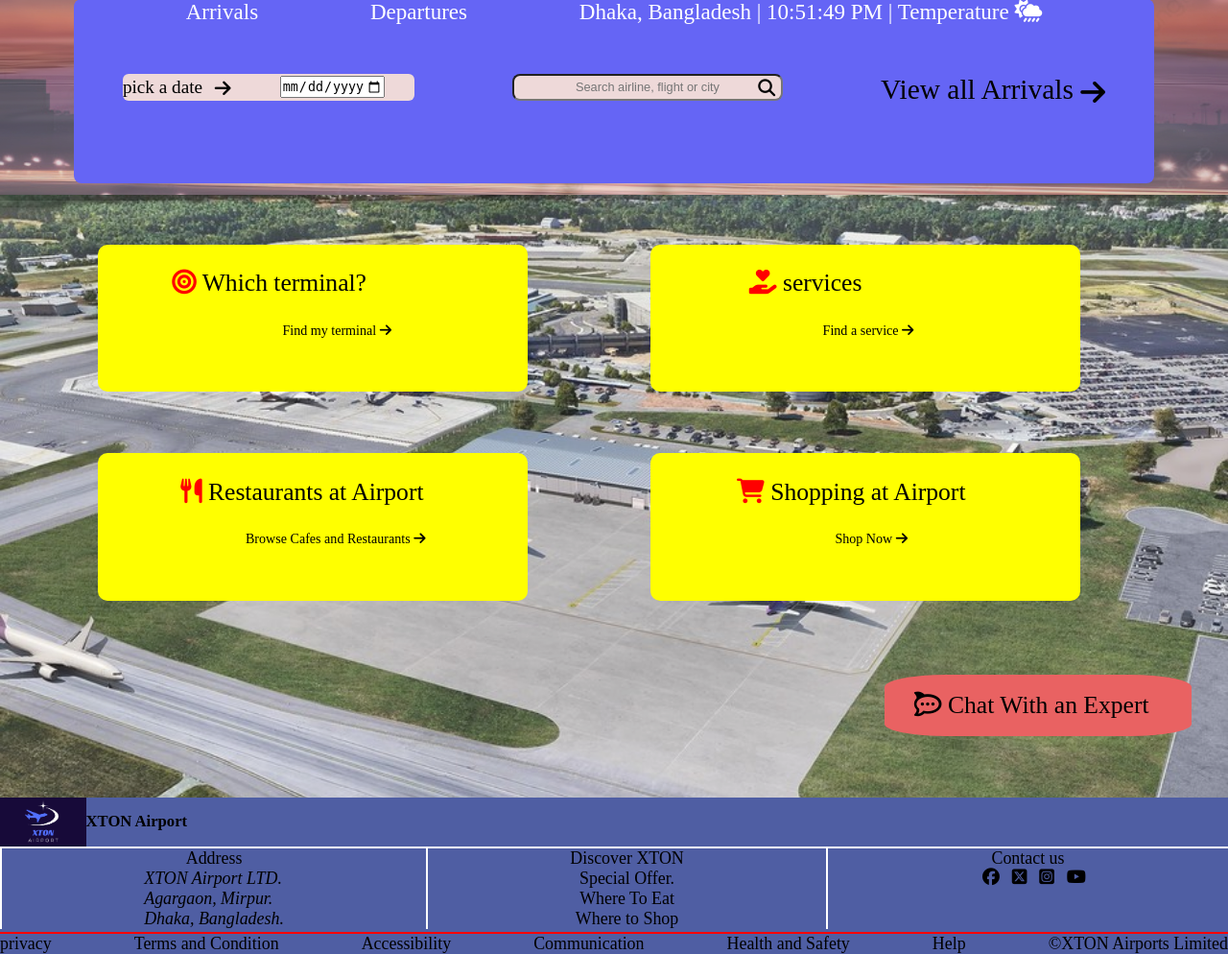
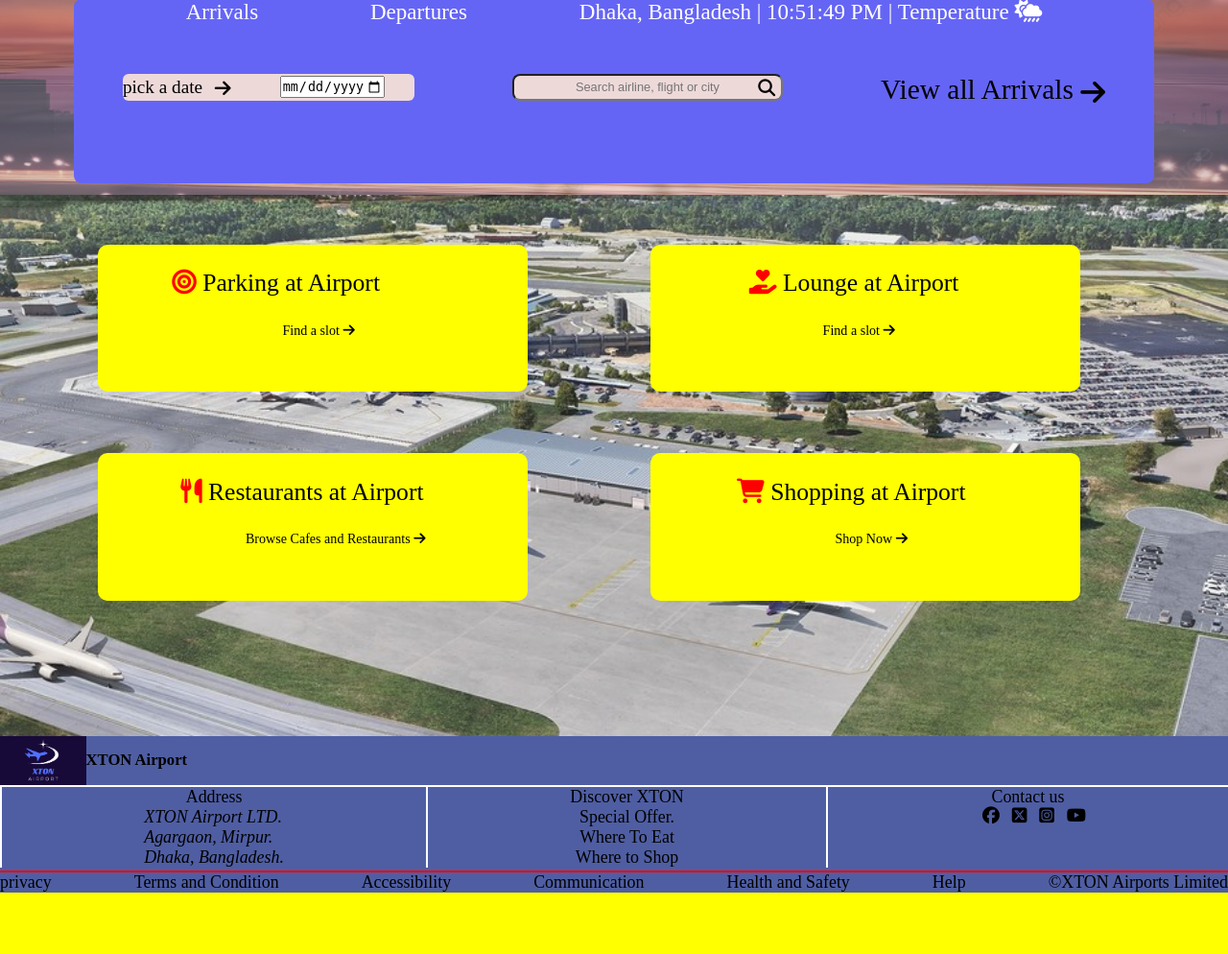
Before and after one commit to Shahriar-Utchas/XTON-Airport, a PHP site: page /home.php in a window 1280 px wide. Shown: the part 454-1448 px from the top of the page at 96% size. After the commit the page ends 1384 px from the top, so only its background shows below. Run offline with PHP 8.4, Linux system fonts and the light colour scheme; data that the repository does not hold is empty.

Commit message:
Update home.php

```diff
--- a/home.php
+++ b/home.php
@@ -25,7 +25,7 @@ session_start();
             <li class="item" id ="airport"><a href="#">At the Airport</a></li>
             <li class="item" id = "flights"><a href="#">Flights</a></li>
             <li class="item" id = "booking"><a href="#">Booking</a></li>
-            <li class="item"><a href="#">Help</a></li>
+            <li class="item" id = "help"><a href="#">Help</a></li>
             <li class="item" id = "reward"><a href="#">Reward</a></li>
         </ul>
         <div class="nav2-searchBar">
@@ -41,7 +41,7 @@ session_start();
       </div>
       <ul class="drop-down">
           <div class="drop-down-op">
-              <li><a href="#">Shopping</a></li>
+              <li><a href="Views/shoppingPage.php">Shopping</a></li>
               <li><a href="Views/RestaurentPage.php">Restaurent</a></li>
           </div>
       </ul>
@@ -61,6 +61,11 @@ session_start();
       <ul class="drop-down-reward">
           <div class="drop-down-reward-op">
               To see your reward points, please <a href="views/LoginRegistration.php">login</a> first.
+          </div>
+      </ul>
+      <ul class="drop-down-help">
+          <div class="drop-down-help-op">
+          For help contact us with +8801924482246 or email us at xton@gmail.com
           </div>
       </ul>
     </header>
@@ -145,20 +150,20 @@ session_start();
         <div class="options">
           <div class="target">
             <i class="fa-solid fa-bullseye"></i>
-            Which terminal?
+            Parking at Airport
           </div>
           <div class="target2">
-            <a href="#">Find my terminal</a>
+            <a href="parking/VIEWS/requestinformation.php">Find a slot</a>
             <i class="fa-solid fa-arrow-right"></i>
           </div>
         </div>
         <div class="options">
           <div class="services">
             <i class="fa-solid fa-hand-holding-heart"></i>
-            services
+            Lounge at Airport
           </div>
           <div class="services2">
-            <a href="#">Find a service</a>
+            <a href="parking/VIEWS/lounge.php">Find a slot</a>
             <i class="fa-solid fa-arrow-right"></i>
           </div>
         </div>
@@ -178,19 +183,12 @@ session_start();
             Shopping at Airport
           </div>
           <div class="shopping2">
-            <a href="#">Shop Now</a>
+            <a href="Views/shoppingPage.php" id = "shopping">Shop Now</a>
             <i class="fa-solid fa-arrow-right"></i>
           </div>
         </div>
       </div>
     </section>
-    <!-- Expert Chat -->
-    <div class="expert">
-      <p>
-        <i class="fa-brands fa-rocketchat"></i>
-        Chat With an Expert &nbsp;
-      </p>
-    </div>
     <!-- Footer Section -->
     <footer>
       <!-- First Footer Section -->
@@ -215,7 +213,7 @@ session_start();
             Discover XTON
             <p>Special Offer.</p>
             <p class = "foot-link"><a href="Views/RestaurentPage.php"> Where To Eat</a></p>
-            <p class = "foot-link"><a href="#">Where to Shop</a></p>
+            <p class = "foot-link"><a href="Views/shoppingPage.php">Where to Shop</a></p>
           </div>
           <!-- Social Media Links -->
           <div class="info">
@@ -375,6 +373,35 @@ session_start();
       dropDown.style.visibility = "hidden";
     });
 
+    //Help Drop-down
+    document.getElementById("help").addEventListener("mouseover", function(){
+      const dropDown2 = document.querySelector(".drop-down-help");
+      if(dropDown2.style.visibility === "visible"){
+        dropDown2.style.visibility = "hidden";
+      }
+      else{
+        dropDown2.style.visibility = "visible";
+      }
+    });
+    document.getElementById("help").addEventListener("mouseout", function(){
+      const dropDown2 = document.querySelector(".drop-down-help");
+      if(dropDown2.style.visibility === "visible"){
+        dropDown2.style.visibility = "hidden";
+      }
+      else{
+        dropDown2.style.visibility = "visible";
+      }
+    });
+    document.querySelector(".drop-down-help").addEventListener("mouseover", function(){
+     const dropDown = document.querySelector(".drop-down-help");
+      dropDown.style.visibility = "visible";
+    });
+    document.querySelector(".drop-down-help").addEventListener("mouseout", function(){
+     const dropDown = document.querySelector(".drop-down-help");
+      dropDown.style.visibility = "hidden";
+    });
+
+
     //arrivals
 
     document.getElementById("arrival").addEventListener("click", function(){
@@ -393,6 +420,11 @@ session_start();
         xhr.open("GET", "Controllers/set_session.php", true);
         xhr.send();
     });
+    document.getElementById("shopping").addEventListener("click", function() {
+        var xhr = new XMLHttpRequest();
+        xhr.open("GET", "Controllers/set_session.php", true);
+        xhr.send();
+    });
 </script>
 
   <script src="JS/weather.js"></script>
```
